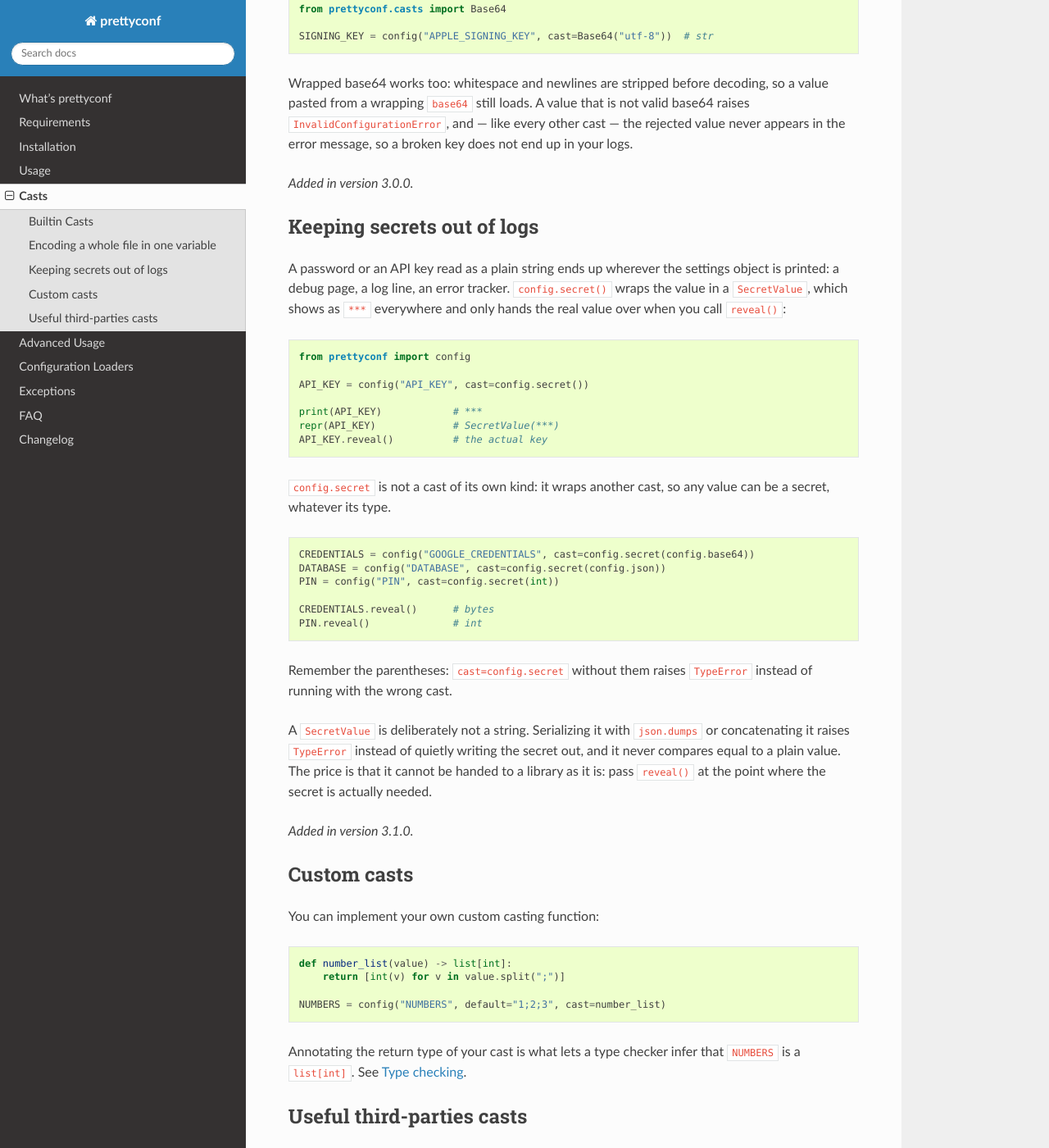
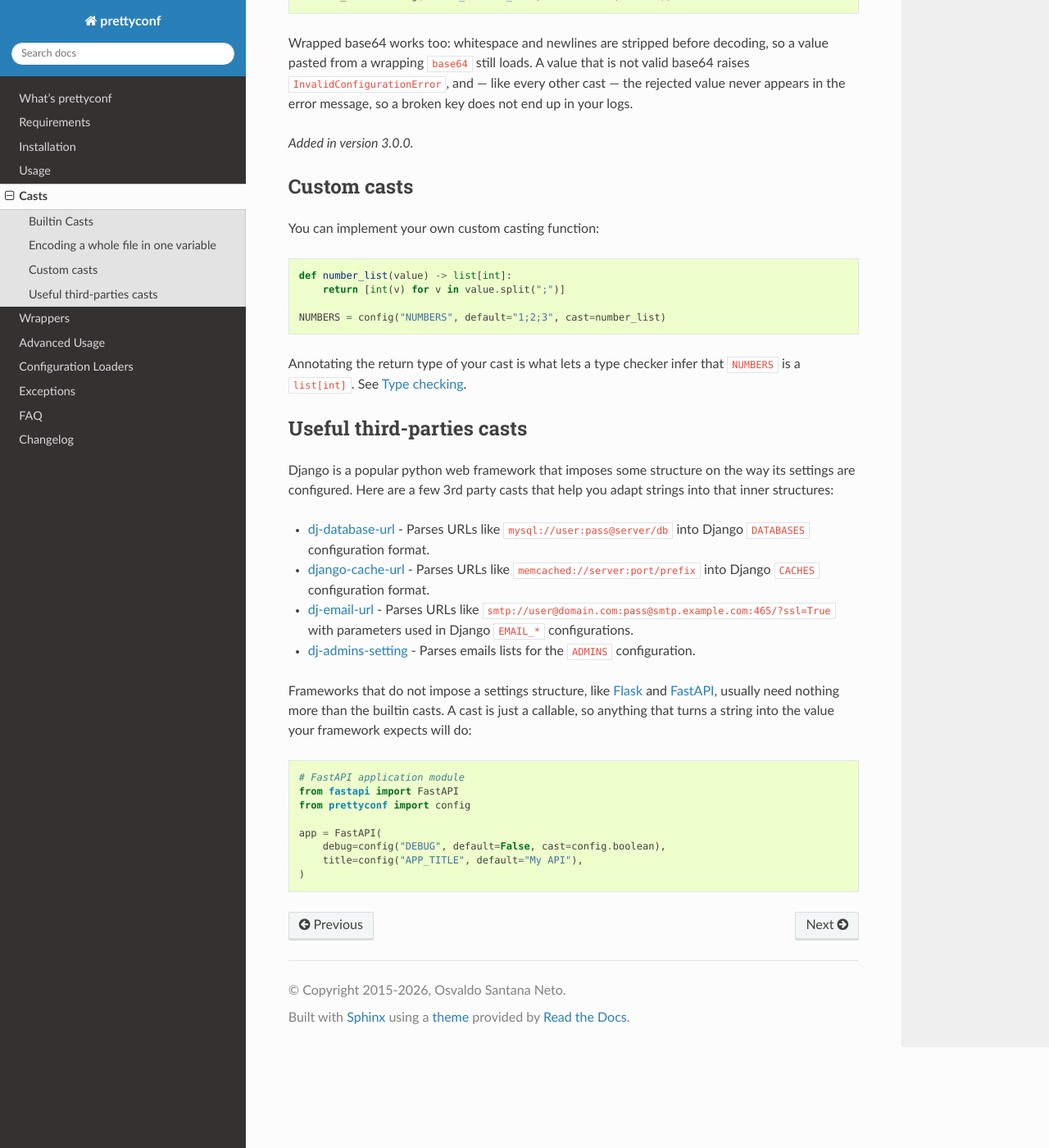
Before and after one commit to osantana/prettyconf, a Sphinx documentation site: the page built from docs/source/casts.rst, in a window 1280 px wide and 1400 px high, scrolled down 1237 px. Shown: the whole window at 82% size. Built offline with Sphinx 7.4.7 and the Read the Docs theme 3.1.0, drawn with Linux system fonts in a browser that asks for light colours; some of the changed text lies outside the part shown.

Commit message:
Replace the Secret cast with a wrapper argument
Being a secret has nothing to do with the type of a value, so it does not
belong in the cast. config() takes a `wrapper` that receives the value
after the cast:

    config("PIN", cast=int, wrapper=config.secret)

The cast decides the type and the wrapper decides what happens to the
value next. config.secret is SecretValue itself, which moves to
prettyconf.wrappers since it is not a cast, and the Secret cast and its
factory are gone. Any callable works as a wrapper.

Dedicated overloads for SecretValue keep the inference a generic
`Callable[[T], W]` loses: the result is typed SecretValue[int] however
the wrapper is spelled, config.secret included.

Co-Authored-By: Claude Fable 5.2 <noreply@anthropic.com>

```diff
--- a/docs/source/casts.rst
+++ b/docs/source/casts.rst
@@ -13,8 +13,6 @@ Builtin Casts
 #. ``config.json`` - unserialize a string with JSON object into Python.
 #. ``config.base64`` - decodes a whole file encoded as a single base64
    string, see :ref:`base64`.
-#. ``config.secret()`` - keeps the value out of logs and tracebacks until you
-   ask for it, see :ref:`secret`.
 #. ``config.option`` - get a return value based on specific options:
 
 .. code-block:: python
@@ -75,50 +73,6 @@ end up in your logs.
 .. versionadded:: 3.0.0
 
 
-.. _secret:
-
-Keeping secrets out of logs
-~~~~~~~~~~~~~~~~~~~~~~~~~~~
-
-A password or an API key read as a plain string ends up wherever the settings
-object is printed: a debug page, a log line, an error tracker.
-``config.secret()`` wraps the value in a ``SecretValue``, which shows as ``***``
-everywhere and only hands the real value over when you call ``reveal()``:
-
-.. code-block:: python
-
-    from prettyconf import config
-
-    API_KEY = config("API_KEY", cast=config.secret())
-
-    print(API_KEY)            # ***
-    repr(API_KEY)             # SecretValue(***)
-    API_KEY.reveal()          # the actual key
-
-``config.secret`` is not a cast of its own kind: it wraps another cast, so any
-value can be a secret, whatever its type.
-
-.. code-block:: python
-
-    CREDENTIALS = config("GOOGLE_CREDENTIALS", cast=config.secret(config.base64))
-    DATABASE = config("DATABASE", cast=config.secret(config.json))
-    PIN = config("PIN", cast=config.secret(int))
-
-    CREDENTIALS.reveal()      # bytes
-    PIN.reveal()              # int
-
-Remember the parentheses: ``cast=config.secret`` without them raises
-``TypeError`` instead of running with the wrong cast.
-
-A ``SecretValue`` is deliberately not a string. Serializing it with
-``json.dumps`` or concatenating it raises ``TypeError`` instead of quietly
-writing the secret out, and it never compares equal to a plain value. The price
-is that it cannot be handed to a library as it is: pass ``reveal()`` at the
-point where the secret is actually needed.
-
-.. versionadded:: 3.1.0
-
-
 Custom casts
 ~~~~~~~~~~~~
 
--- a/docs/source/index.rst
+++ b/docs/source/index.rst
@@ -10,6 +10,7 @@ Contents:
    installation.rst
    usage.rst
    casts.rst
+   wrappers.rst
    advanced.rst
    loaders.rst
    exceptions.rst
```
Also changed, not shown: CHANGES.txt (+10 -7 lines), docs/source/wrappers.rst (added, +64 -0 lines), 6 other files.
